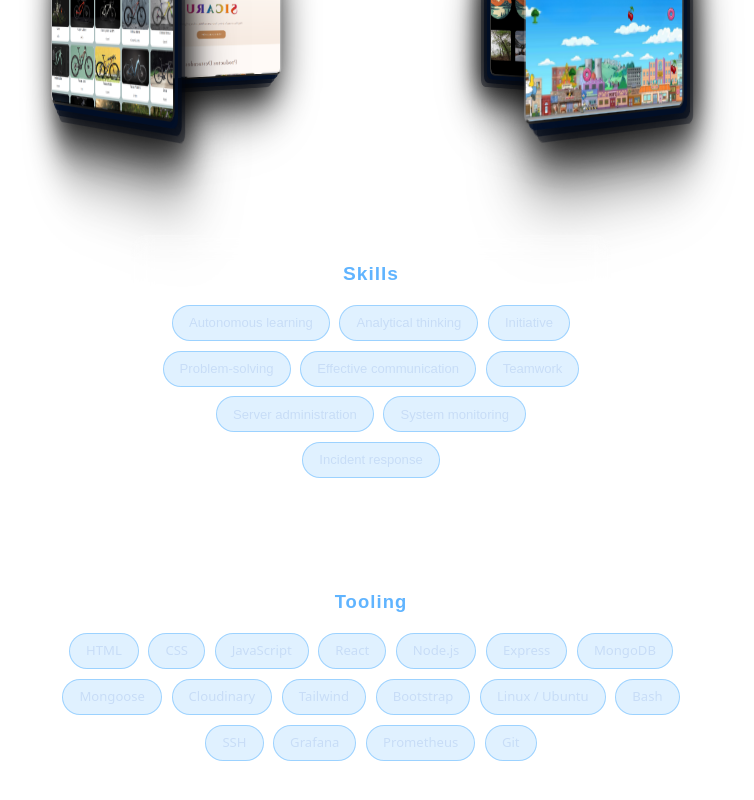
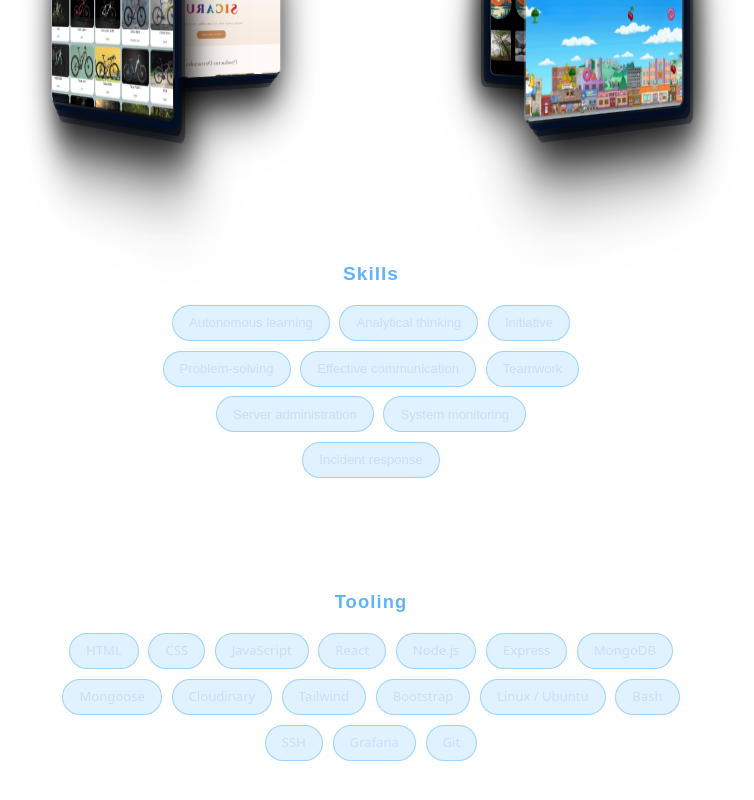
Before and after one commit to ncorpas88/myPortfolio, a React (Vite) app: page / in a window 1280 px wide. Shown: the part 1085-1885 px from the top of the page, without its empty margins (269-1023 px from the left). Built offline with nearby package versions, Linux system fonts and the light colour scheme.

Commit message:
arreglos3

```diff
--- a/src/pages/Home.jsx
+++ b/src/pages/Home.jsx
@@ -134,7 +134,6 @@ function Home() {
           <span className="tech-item">Bash</span>
           <span className="tech-item">SSH</span>
           <span className="tech-item">Grafana</span>
-          <span className="tech-item">Prometheus</span>
           <span className="tech-item">Git</span>
         </div>
       </div>
```
